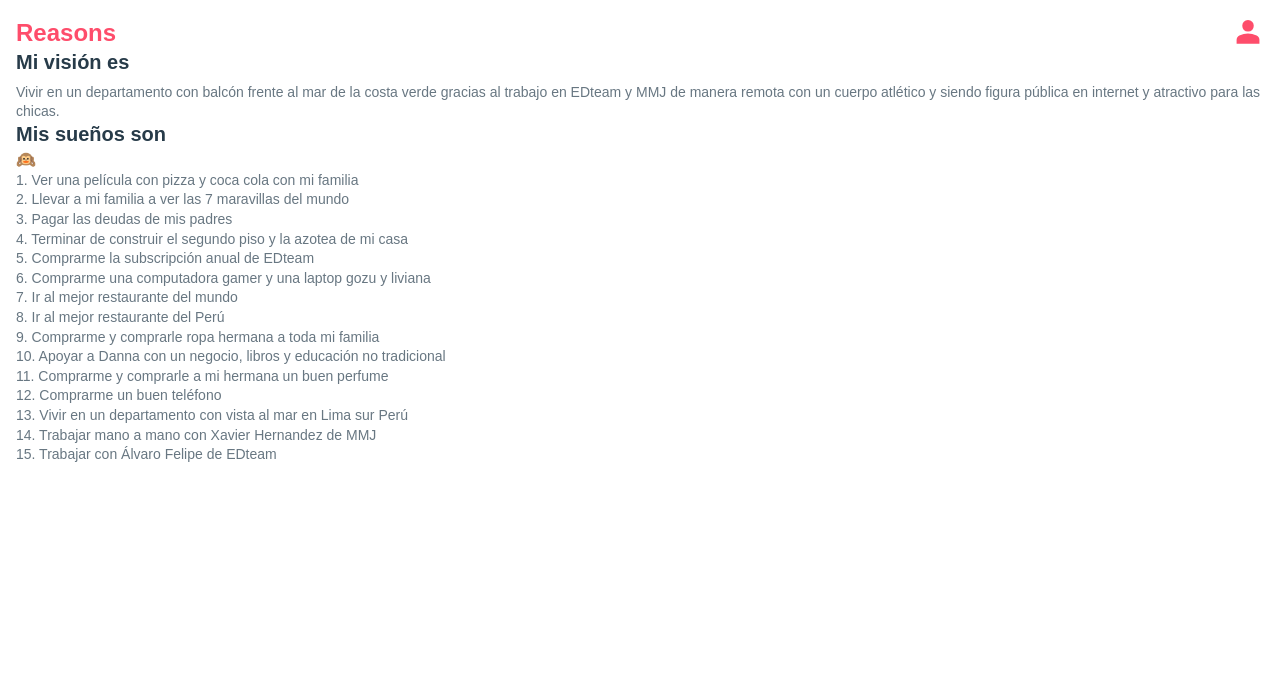
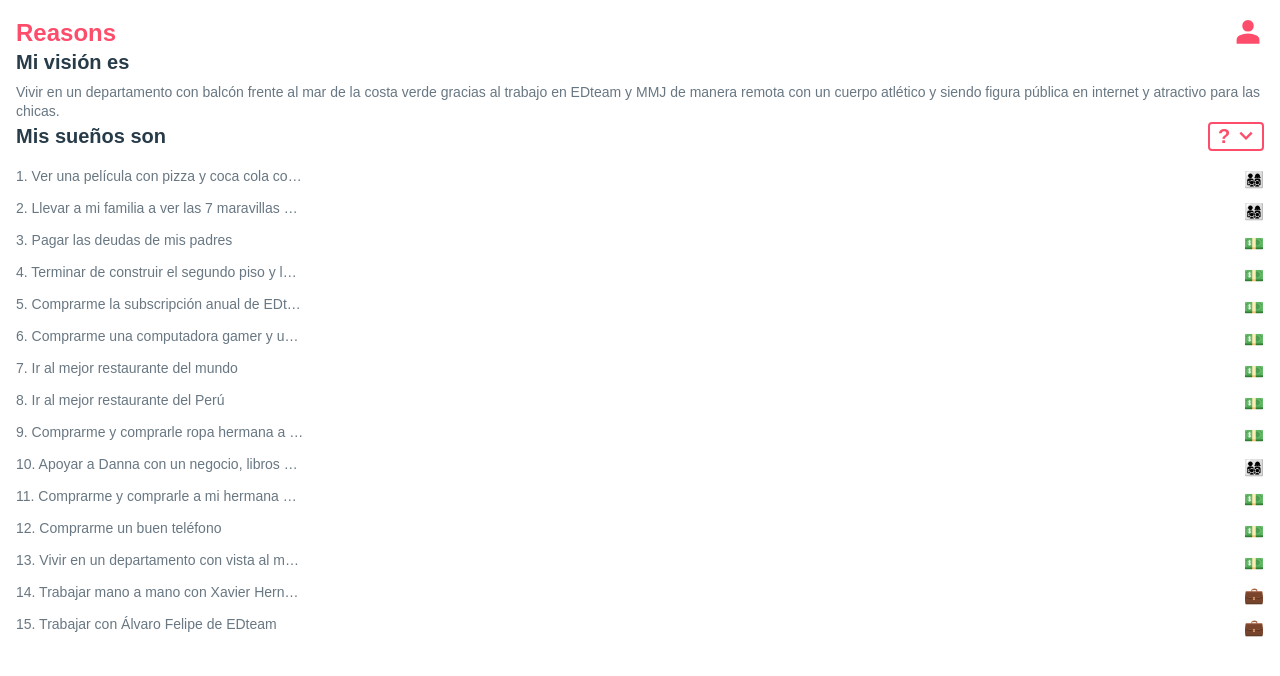
Before and after one commit to DenilDenilson/reasons, a React (Vite) app: page / in a window 1280 px wide. Shown: the top 676 px of the page. Built offline with nearby package versions, Linux system fonts and the light colour scheme.

Commit message:
Terminado el dreamsPage menos los activa states

```diff
--- a/src/DreamContainer.jsx
+++ b/src/DreamContainer.jsx
@@ -1,16 +1,22 @@
 import Heading4 from "./Heading4";
 import user from "./assets/user";
+import DreamSelection from "./DreamSelection";
 
 export default function DreamContainer() {
   let i = 1;
   return (
-    <section>
-      <Heading4 content={"Mis sueños son"} />
-      <span>🙉</span>
-      <ul>
+    <section className="flex flex-col gap-4">
+      <div className="flex justify-between items-center">
+        <Heading4 content={"Mis sueños son"} />
+        <DreamSelection />
+      </div>
+      <ul className="flex flex-col gap-2">
         {user.dreams.map((dream) => (
-          <li className="small-regular text-greys-TEXT">
-            {i++}. {dream}
+          <li key={dream.id} className="flex justify-between">
+            <span className="small-regular text-greys-TEXT w-72 truncate">
+              {i++}. {dream.content}
+            </span>{" "}
+            <span>{dream.emoji}</span>
           </li>
         ))}
       </ul>
--- /dev/null
+++ b/src/DreamSelection.jsx
@@ -0,0 +1,11 @@
+import KeyboardArrowDown from "./assets/KeyboardArrowDown";
+
+export default function () {
+  return (
+    <div className="flex items-center justify-between pr-1 pl-2 border-2 rounded border-base-500 w-14">
+      <span className="heading4 text-base-500">?</span>
+      <KeyboardArrowDown width={24} height={24} fill={"#FE4D6B"} />
+      {/* // Color base 500 */}
+    </div>
+  );
+}
--- /dev/null
+++ b/src/assets/KeyboardArrowDown.jsx
@@ -0,0 +1,14 @@
+const KeyboardArrowDown = (props) => (
+  <svg
+    xmlns="http://www.w3.org/2000/svg"
+    height={48}
+    width={48}
+    viewBox="0 0 48 48"
+    fill={props.color}
+    {...props}
+  >
+    <path d="M24 31.9 10.95 18.8l3.25-3.2 9.8 9.8 9.85-9.8 3.25 3.2Z" />
+  </svg>
+);
+
+export default KeyboardArrowDown;
--- a/src/assets/user.js
+++ b/src/assets/user.js
@@ -4,21 +4,62 @@
   lastname: "Trujillo Salazar",
   alias: "DenilDenilson",
   dreams: [
-    "Ver una película con pizza y coca cola con mi familia",
-    "Llevar a mi familia a ver las 7 maravillas del mundo",
-    "Pagar las deudas de mis padres",
-    "Terminar de construir el segundo piso y la azotea de mi casa",
-    "Comprarme la subscripción anual de EDteam",
-    "Comprarme una computadora gamer y una laptop gozu y liviana",
-    "Ir al mejor restaurante del mundo",
-    "Ir al mejor restaurante del Perú",
-    "Comprarme y comprarle ropa hermana a toda mi familia",
-    "Apoyar a Danna con un negocio, libros y educación no tradicional",
-    "Comprarme y comprarle a mi hermana un buen perfume",
-    "Comprarme un buen teléfono",
-    "Vivir en un departamento con vista al mar en Lima sur Perú",
-    "Trabajar mano a mano con Xavier Hernandez de MMJ",
-    "Trabajar con Álvaro Felipe de EDteam",
+    {
+      id: 1,
+      emoji: "👨‍👩‍👧‍👦",
+      content: "Ver una película con pizza y coca cola con mi familia",
+    },
+    {
+      id: 2,
+      emoji: "👨‍👩‍👧‍👦",
+      content: "Llevar a mi familia a ver las 7 maravillas del mundo",
+    },
+    { id: 3, emoji: "💵", content: "Pagar las deudas de mis padres" },
+    {
+      id: 4,
+      emoji: "💵",
+      content: "Terminar de construir el segundo piso y la azotea de mi casa",
+    },
+    {
+      id: 5,
+      emoji: "💵",
+      content: "Comprarme la subscripción anual de EDteam",
+    },
+    {
+      id: 6,
+      emoji: "💵",
+      content: "Comprarme una computadora gamer y una laptop gozu y liviana",
+    },
+    { id: 7, emoji: "💵", content: "Ir al mejor restaurante del mundo" },
+    { id: 8, emoji: "💵", content: "Ir al mejor restaurante del Perú" },
+    {
+      id: 9,
+      emoji: "💵",
+      content: "Comprarme y comprarle ropa hermana a toda mi familia",
+    },
+    {
+      id: 10,
+      emoji: "👨‍👩‍👧‍👦",
+      content:
+        "Apoyar a Danna con un negocio, libros y educación no tradicional",
+    },
+    {
+      id: 11,
+      emoji: "💵",
+      content: "Comprarme y comprarle a mi hermana un buen perfume",
+    },
+    { id: 12, emoji: "💵", content: "Comprarme un buen teléfono" },
+    {
+      id: 13,
+      emoji: "💵",
+      content: "Vivir en un departamento con vista al mar en Lima sur Perú",
+    },
+    {
+      id: 14,
+      emoji: "💼",
+      content: "Trabajar mano a mano con Xavier Hernandez de MMJ",
+    },
+    { id: 15, emoji: "💼", content: "Trabajar con Álvaro Felipe de EDteam" },
   ],
 };
 
```
